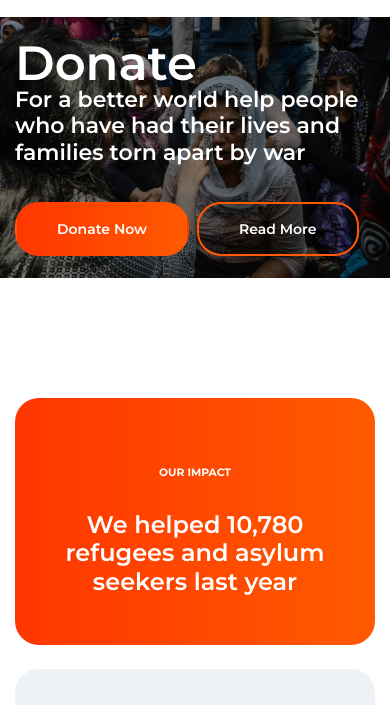
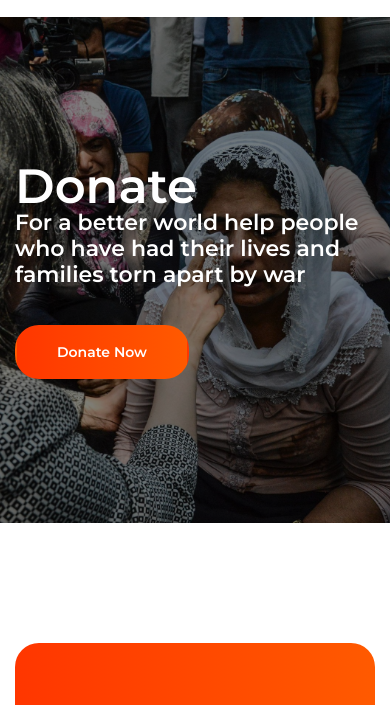
Before and after one commit to calebbenjin/charitytemplate, a plain HTML site: page index.html in a window 390 px wide. Shown: the part 133-838 px from the top of the page. Drawn offline with Linux system fonts and the light colour scheme; some packages are replaced by stand-ins of ours; a script that the page names is missing.

Commit message:
Mobile slider increased height to 60vh

```diff
--- a/index.html
+++ b/index.html
@@ -174,6 +174,12 @@
         color: #fff;
         font-size: 1.3rem;
       }
+
+      @media only screen and (max-width: 768px) {
+        #mobileHeight {
+          height: 60vh !important;
+        }
+      }
     </style>
   </head>
   <body>
@@ -255,7 +261,7 @@
     </header>
     <div class="swiper-container hero-slider">
       <div class="swiper-wrapper">
-        <div class="swiper-slide hero-content-wrap">
+        <div class="swiper-slide hero-content-wrap" id="mobileHeight">
           <img src="images/hero100.jpg" alt="" />
           <div class="hero-content-overlay position-absolute w-100 h-100">
             <div class="container h-100">
@@ -282,7 +288,6 @@
                     <button class="btn gradient-bg mr-2" onclick="connectWC()">
                       Donate Now
                     </button>
-                    <a href="#" class="btn orange-border">Read More</a>
                   </footer>
                 </div>
               </div>
@@ -454,9 +459,7 @@
               </div>
               <div class="row">
                 <div class="col-12 col-lg-6">
-                  <div
-                    class="event-wrap d-flex flex-wrap justify-content-between"
-                  >
+                  <div class="event-wrap d-flex flex-wrap justify-content-between">
                     <figure class="m-0">
                       <img
                         src="images/xevent-1.jpg.pagespeed.ic.26MJsWIQIP.jpg"
@@ -464,9 +467,7 @@
                       />
                     </figure>
                     <div class="event-content-wrap">
-                      <header
-                        class="entry-header d-flex flex-wrap align-items-center"
-                      >
+                      <header class="entry-header d-flex flex-wrap align-items-center">
                         <h3 class="entry-title w-100 m-0">
                           <a href="#"
                             >Latest analysis of the UK asylum system…</a
```
